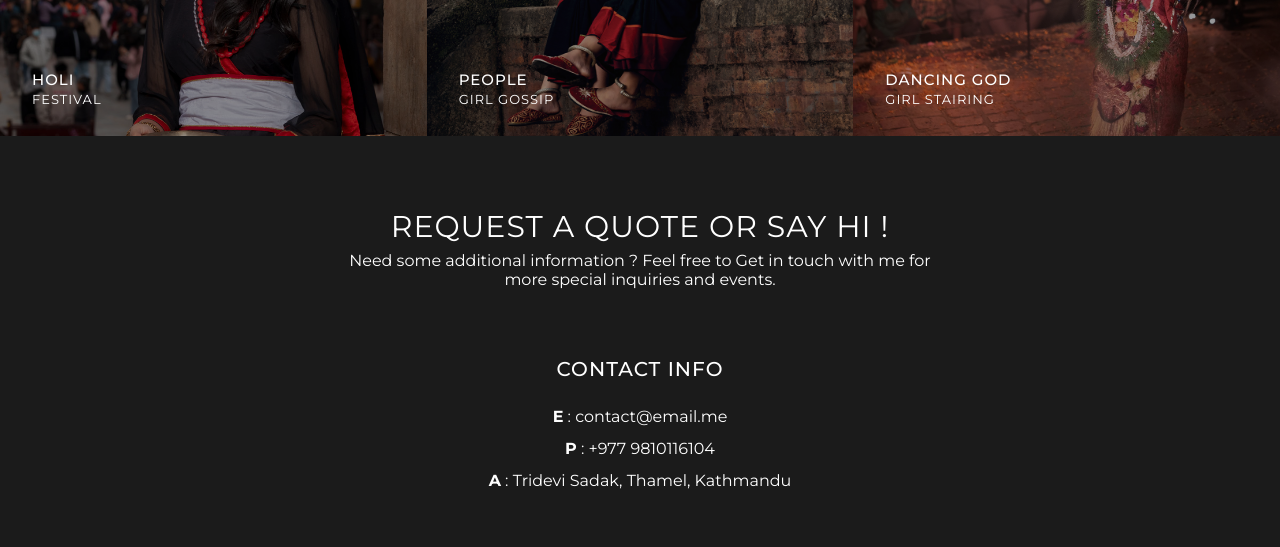
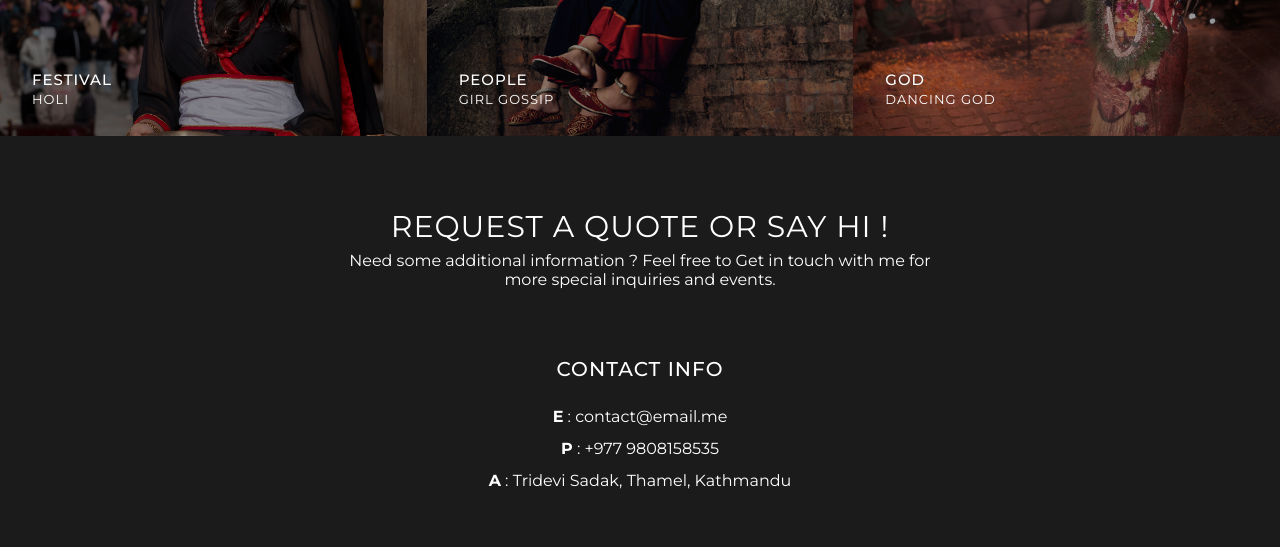
Before and after one commit to trickster1o1/krimin, a React (Create React App) app: page / in a window 1280 px wide. Shown: the part 3479-4026 px from the top of the page. Built offline with nearby package versions, Linux system fonts and the light colour scheme.

Commit message:
finishing touches

```diff
--- a/src/assets/data/data.js
+++ b/src/assets/data/data.js
@@ -19,16 +19,16 @@ export const photos = [
         category: 'god',
         img: imgc
     },{
-        title: 'Festival',
-        category: 'holi',
+        title: 'holi',
+        category: 'festival',
         img: imge
     },{
         title: 'girl gossip',
         category: 'people',
         img: imgf
     },{
-        title: 'girl stairing',
-        category: 'dancing god',
+        title: 'dancing god',
+        category: 'god',
         img: imgd
     },
 ]
--- a/src/components/contact.jsx
+++ b/src/components/contact.jsx
@@ -33,8 +33,8 @@ export default function Contact() {
       </section>
       <div className="contact-info contact-ani">
         <span>CONTACT INFO</span>
-        <strong>E</strong> : contact@email.me <br />
-        <strong>P</strong> : +977 9810116104 <br />
+        <strong>E</strong> : <a href="mailto:nischaltuladhar15@gmail.com" target="_blank" rel="noopener noreferrer">contact@email.me</a> <br />
+        <strong>P</strong> : <a href="tel:+9779808158535" target="_blank" rel="noopener noreferrer">+977 9808158535</a> <br />
         <strong>A</strong> : Tridevi Sadak, Thamel, Kathmandu
       </div>
       <div className="contact-media contact-ani">
--- a/src/index.css
+++ b/src/index.css
@@ -34,8 +34,11 @@ code {
 } .overlay {
   position: absolute;
   top: 0;
-  width: 100%;
-  height: 100%;
+  bottom: 0;
+  left: 0;
+  right: 0;
+  /* width: 100%;
+  height: 100%; */
   background-color: rgba(0,0,0,.4);
   z-index: 5;
 } .splash {
@@ -439,7 +442,10 @@ nav {
   font-size: 1.25rem;
   letter-spacing: 1px;
   font-weight: 500;
-}.contact-media {
+}.contact-info a {
+  text-decoration: none;
+  color: white;
+} .contact-media {
   display: flex;
   text-transform: uppercase;
   font-size: 1.25rem;
```
